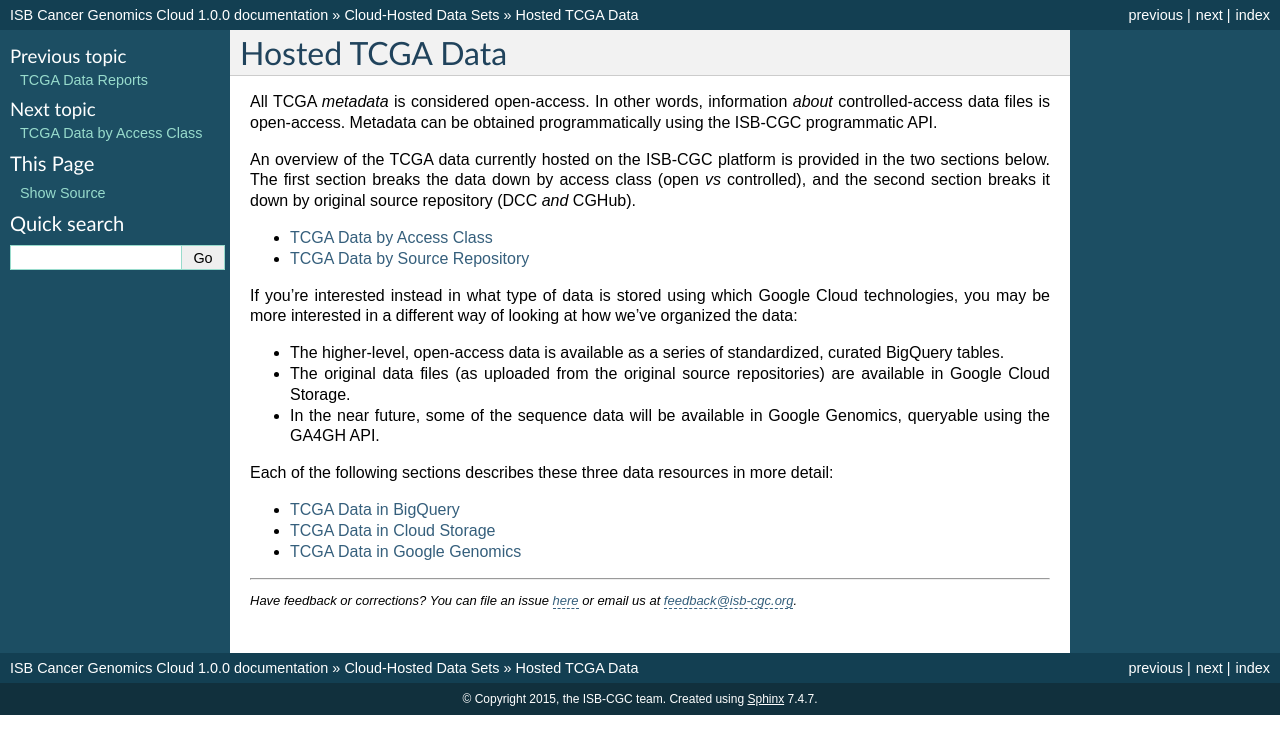
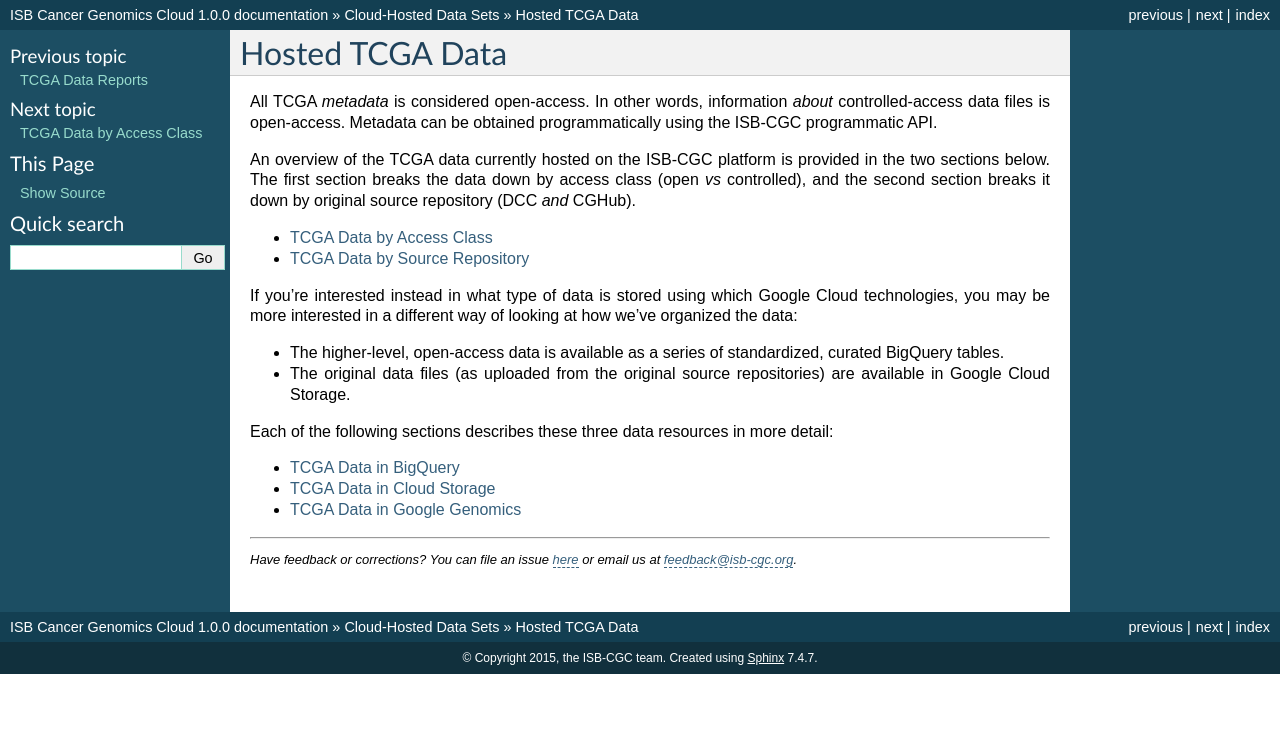
Before and after one commit to isb-cgc/readthedocs, a Sphinx documentation site: the page built from docs/source/sections/data/TCGA_on_ISBCGC.rst, in a window 1280 px wide. Shown: the top 754 px of the page. Built offline with Sphinx 7.4.7, drawn with Linux system fonts in a browser that asks for light colours.

Commit message:
Removed refernece to GA4GH and Google Genomics

```diff
--- a/docs/source/sections/data/TCGA_on_ISBCGC.rst
+++ b/docs/source/sections/data/TCGA_on_ISBCGC.rst
@@ -20,7 +20,6 @@
 
 * The higher-level, open-access data is available as a series of standardized, curated BigQuery tables.
 * The original data files (as uploaded from the original source repositories) are available in Google Cloud Storage.
-* In the near future, some of the sequence data will be available in Google Genomics, queryable using the GA4GH API.
 
 Each of the following sections describes these three data resources in more detail:
 
```
